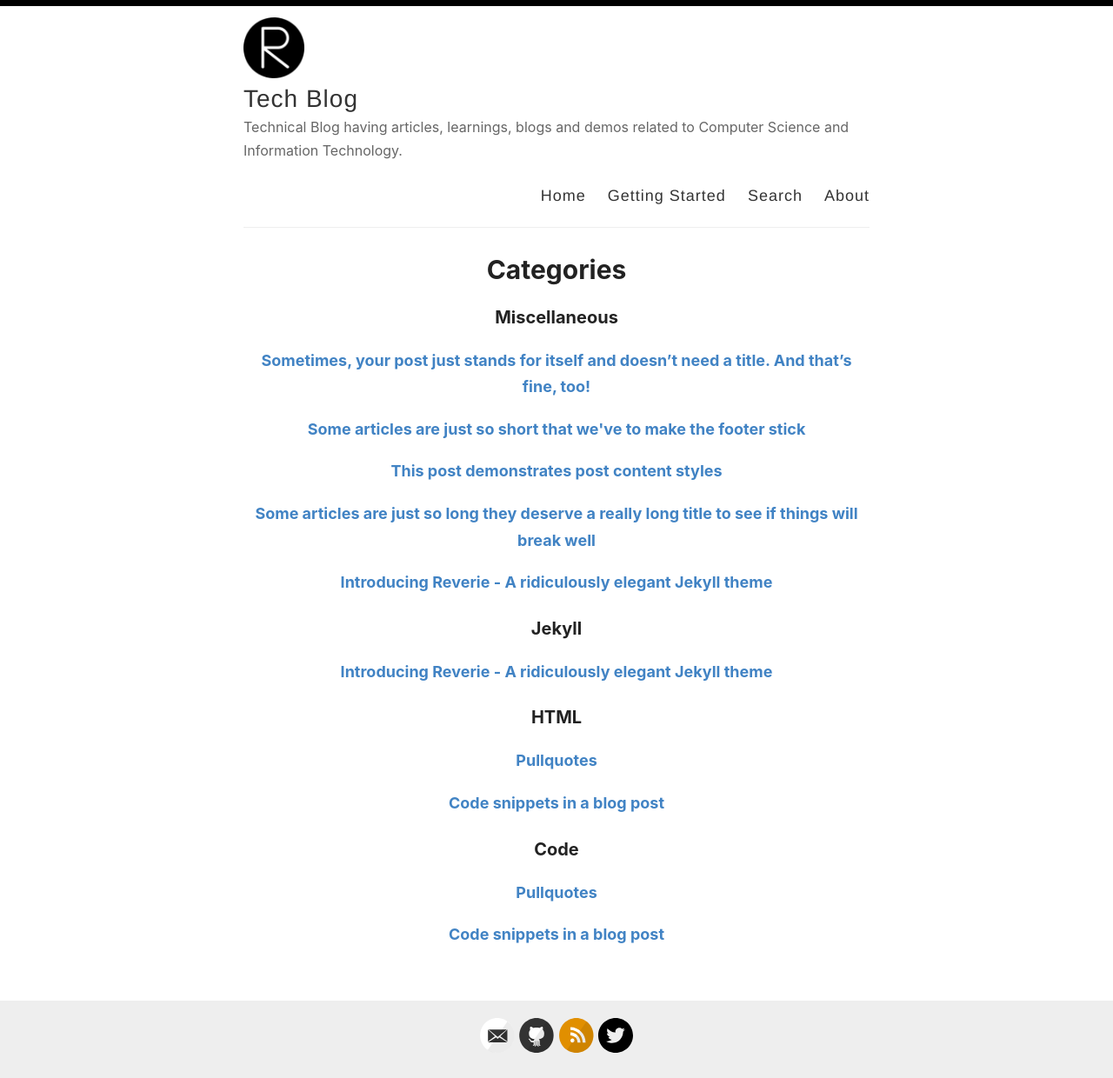
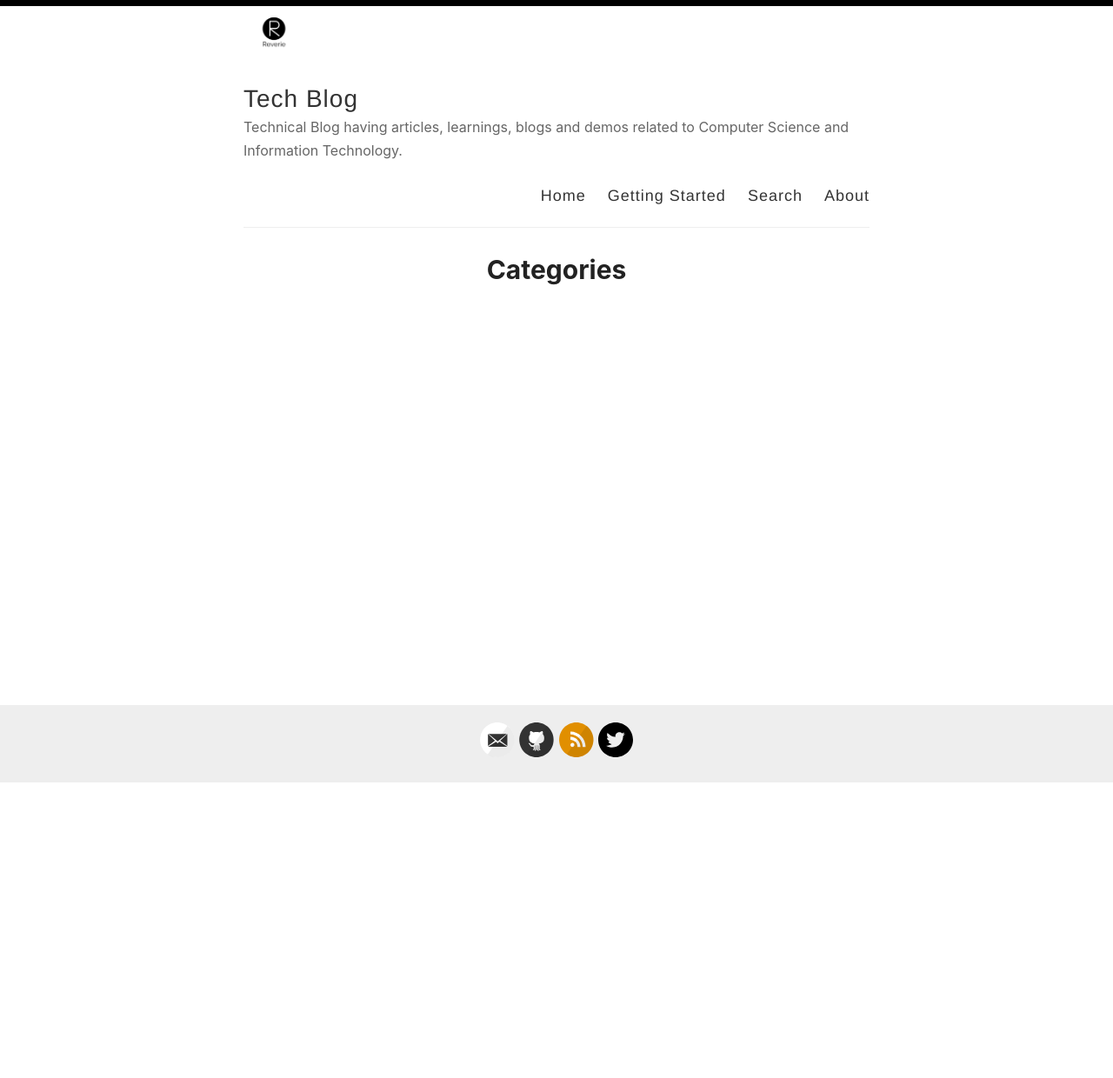
Before and after one commit to jaykay12/tech, a Jekyll site: the page built from _pages/categories.md, in a window 1280 px wide. Shown: the whole page at 87% size. Built offline with Jekyll 4.4.1, drawn with Linux system fonts in a browser that asks for light colours; after the commit the page ends 901 px from its top, so only the background shows below that; some of the changed lines change nothing that is shown.

Commit message:
Started off with tidying things up

````diff
--- a/_config.yml
+++ b/_config.yml
@@ -12,7 +12,7 @@
 description: Technical Blog having articles, learnings, blogs and demos related to Computer Science and Information Technology.
 
 # URL of your avatar or profile pic (you could use your GitHub profile pic)
-avatar: /images/reverie.png
+avatar: /images/reverie-text.png
 
 #
 # Flags below are optional
--- a/_pages/about.md
+++ b/_pages/about.md
@@ -4,26 +4,44 @@
 permalink: /about/
 ---
 
-[Reverie](https://github.com/amitmerchant1990/reverie) is a Jekyll theme which is simple and opinionated. It's actually a fork of [jekyll-now](https://github.com/barryclark/jekyll-now) with some additional features and personal touches which I've implemented to suit my needs for [my blog](https://www.amitmerchant.com).
+This is a technical blogging place owned by [Jalaz Kumar](https://github.com/jaykay12), where he posts about his learnings, technical articles and demos.
 
-This is a plug-and-play Jekyll theme which you can use on GitHub Pages without even setting up a local environment.
+## Short Tutorials
 
-## Features
+- [ ] JavaScript
+- [ ] Core Java
+- [ ] CPP
+- [ ] Python
+- [ ] MySQL
 
-- Command-line free fork-first workflow, using GitHub.com to create, customize and post to your blog
-- Fully responsive and mobile optimized base theme
-- Sass/Coffeescript support using Jekyll 2.0
-- Free hosting on your GitHub Pages user site
-- All the SEO goodies comes in-built
-- Markdown blogging
-- Syntax highlighting using Pygments
-    - [Dracula syntax theme](https://draculatheme.com/) included
-- Disqus commenting
-- Google Analytics integration
-- Fuzzy search across blog posts
-- Pagination of posts works out-of-the-box.
-- Categorize posts out-of-the box
-- RSS Feed
-- In-built sitemap
+## Articles
+
+- [ ] WebRTC
+- [ ] Test-driven development in JS using ChaiJS and mochaJS
+- [ ] Test-driven development in Python using unittest
+- [ ] WebPacks(NPM,Yarn,Babel)
+- [ ] nodeJS
+- [ ] reactJS (class components)
+- [ ] reactJS (functional components)
+- [ ] reactJS (React Hooks)
+- [ ] Apache SolR
+- [ ] oAuth
+- [ ] Spring Boot
+- [ ] Java Spring
+- [ ] Pandas
+- [ ] Recommender Systems using Collaborative Filtering
+
+## Demos
+
+- [ ] Deploying nodeJS app to Heroku
+- [ ] Deploying python-flask app to Heroku
+- [ ] Deploying python-flask app to Microsoft Azure
+- [ ] Deploying reactJS app to Netlify
+- [ ] Setting up CI/CD using Travis CI/Heroku
+- [ ] Setting up CI/CD using GitHub Actions/Heroku
+- [ ] Setting up CI/CD using GitHub Actions/Netlify
+- [ ] Tech Automation using Google Sheets API and Python
+- [ ] Creating and Deploying Alexa Skill to Alexa Store
+- [ ] Creating and Deploying Google Actions to Google Store
 
 Learn more about it [here](https://github.com/amitmerchant1990/reverie) on how to get started.
--- a/_pages/getting-started.md
+++ /dev/null
@@ -1,51 +0,0 @@
----
-layout: page
-title: Getting started with Reverie
-permalink: /getting-started/
----
-
-### Step 1) Fork Reverie to your User Repository
-
-Fork [this repository](https://github.com/amitmerchant1990/reverie), then rename the repository to `yourgithubusername.github.io`.
-
-Alternatively, you can use [Use this template](https://github.com/amitmerchant1990/reverie/generate) button if you want to create a repository with a clean commit history which will use Reverie as a template.
-
-Your Jekyll blog will often be viewable immediately at <https://yourgithubusername.github.io> (if it's not, you can often force it to build by completing step 2)
-
-### Step 2) Customize and view your site
-
-Enter your site name, description, avatar and many other options by editing the `_config.yml` file. You can easily turn on Google Analytics tracking, Disqus commenting and social icons here.
-
-Making a change to `_config.yml` (or any file in your repository) will force GitHub Pages to rebuild your site with jekyll. Your rebuilt site will be viewable a few seconds later at <https://yourgithubusername.github.io> - if not, give it ten minutes as GitHub suggests and it'll appear soon.
-
-### Step 3) Publish your first blog post
-
-Create a new file called `/_posts/2019-2-13-Hello-World.md` to publish your first blog post. That's all you need to do to publish your first blog post! This [Markdown Cheatsheet](https://github.com/adam-p/markdown-here/wiki/Markdown-Cheatsheet) might come in handy while writing the posts.
-
-> You can add additional posts in the browser on GitHub.com too! Just hit the <kbd>Create new file</kbd> button in `/_posts/` to create new content. Just make sure to include the [front-matter](http://jekyllrb.com/docs/frontmatter/) block at the top of each new blog post and make sure the post's filename is in this format: year-month-day-title.md
-
-## Using Categories in Reverie
-
-You can categorize your content based on `categories` in Reverie. For this, you just need to add `categories` in front matter like below:
-
-For adding single category:
-
-```md
-categories: JavaScript
-```
-
-For adding multiple categories:
-
-```md
-categories: [PHP, Laravel]
-```
-
-The contegorized content can be shown over this URL: <https://yourgithubusername.github.io/categories/>
-
-## RSS
-
-The generated [RSS feed](https://en.wikipedia.org/wiki/RSS) of your blog can be found at <https://yourgithubusername.github.io/feed>. You can see the example RSS feed over [here](https://www.amitmerchant.com/reverie/feed).
-
-## Sitemap
-
-The generated sitemap of your blog can be found at <https://yourgithubusername.github.io/sitemap>. You can see the example sitemap feed over [here](https://www.amitmerchant.com/reverie/sitemap).
--- a/_posts/2019-02-13-introducing-reverie-jekyll-theme.md
+++ /dev/null
@@ -1,85 +0,0 @@
----
-layout: post
-title: Introducing Reverie - A ridiculously elegant Jekyll theme
-categories: [Miscellaneous, Jekyll]
----
-
-[Reverie](https://github.com/amitmerchant1990/reverie) is a [Jekyll](https://jekyllrb.com/)-powered theme which is simple and opinionated. It's actually a fork of [jekyll-now](https://github.com/barryclark/jekyll-now) with some additional features and personal touches which I've implemented to suit my needs for my blog.
-
-This is a plug-and-play Jekyll theme which you can use on GitHub Pages without even setting up a local environment.
-
-![](/images/reverie-demo.png)
-
-## Features overview
-
-- Command-line free fork-first workflow, using GitHub.com to create, customize and post to your blog
-- Fully responsive and mobile optimized base theme
-- Sass/Coffeescript support using Jekyll 2.0
-- Free hosting on your GitHub Pages user site
-- All the SEO goodies comes in-built
-- Markdown blogging
-- Syntax highlighting using Pygments
-    - [Dracula syntax theme](https://draculatheme.com/) included
-- Disqus commenting
-- Google Analytics integration
-- Fuzzy search across blog posts
-- Pagination of posts works out-of-the-box.
-- Categorize posts out-of-the box
-- RSS Feed
-- In-built sitemap
-
-<div style="text-align: center;">
- <script async type="text/javascript" src="//cdn.carbonads.com/carbon.js?serve=CE7D6KJY&placement=wwwamitmerchantcom" id="_carbonads_js"></script>
-</div>
-
-## Using Reverie on GitHub Pages
-
-### Step 1) Fork Reverie to your User Repository
-
-Fork [this repository](https://github.com/amitmerchant1990/reverie), then rename the repository to `yourgithubusername.github.io`.
-
-Alternatively, you can use [Use this template](https://github.com/amitmerchant1990/reverie/generate) button if you want to create a repository with a clean commit history which will use Reverie as a template.
-
-Your Jekyll blog will often be viewable immediately at <https://yourgithubusername.github.io> (if it's not, you can often force it to build by completing step 2)
-
-### Step 2) Customize and view your site
-
-Enter your site name, description, avatar and many other options by editing the `_config.yml` file. You can easily turn on Google Analytics tracking, Disqus commenting and social icons here.
-
-Making a change to `_config.yml` (or any file in your repository) will force GitHub Pages to rebuild your site with jekyll. Your rebuilt site will be viewable a few seconds later at <https://yourgithubusername.github.io> - if not, give it ten minutes as GitHub suggests and it'll appear soon.
-
-### Step 3) Publish your first blog post
-
-Create a new file called `/_posts/2019-2-13-Hello-World.md` to publish your first blog post. That's all you need to do to publish your first blog post! This [Markdown Cheatsheet](https://github.com/adam-p/markdown-here/wiki/Markdown-Cheatsheet) might come in handy while writing the posts.
-
-> You can add additional posts in the browser on GitHub.com too! Just hit the <kbd>Create new file</kbd> button in `/_posts/` to create new content. Just make sure to include the [front-matter](http://jekyllrb.com/docs/frontmatter/) block at the top of each new blog post and make sure the post's filename is in this format: year-month-day-title.md
-
-## Using Categories in Reverie
-
-You can categorize your content based on `categories` in Reverie. For this, you just need to add `categories` in front matter like below:
-
-For adding single category:
-
-```md
-categories: JavaScript
-```
-
-For adding multiple categories:
-
-```md
-categories: [PHP, Laravel]
-```
-
-The contegorized content can be shown over this URL: <https://yourgithubusername.github.io/categories/>
-
-## RSS
-
-The generated [RSS feed](https://en.wikipedia.org/wiki/RSS) of your blog can be found at <https://yourgithubusername.github.io/feed>. You can see the example RSS feed over [here](https://www.amitmerchant.com/reverie/feed).
-
-## Sitemap
-
-The generated sitemap of your blog can be found at <https://yourgithubusername.github.io/sitemap>. You can see the example sitemap feed over [here](https://www.amitmerchant.com/reverie/sitemap).
-
-## License
-
-MIT
--- a/_posts/2019-08-08-no-title-posts.md
+++ /dev/null
@@ -1,6 +0,0 @@
----
-layout: post
-title: ""
-categories: Miscellaneous
----
-Sometimes, your post just stands for itself and doesn't need a title. And that's fine, too!
--- a/_posts/2019-12-11-pullquotes.md
+++ /dev/null
@@ -1,14 +0,0 @@
----
-layout: post
-title:  Pullquotes
-categories: [HTML,Code]
-excerpt: In graphic design, a pull quote (also known as a lift-out pull quote) is a key phrase, quotation, or excerpt that has been pulled from an article and used as a page layout graphic element, serving to entice readers into the article or to highlight a key topic.
----
-
-In graphic design, a pull quote (also known as a lift-out pull quote) is a key phrase, quotation, or excerpt that has been pulled from an article and used as a page layout graphic element, serving to entice readers into the article or to highlight a key topic. {% include pullquote.html quote="It is typically placed in a larger or distinctive typeface and on the same page." %} Pull quotes are often used in magazine and newspaper articles, annual reports, and brochures, as well as on the web. They can add visual interest to text-heavy pages with few images or illustrations.
-
-Placement of a pull quote on a page may be defined in a publication's or website's style guide. Such a typographic device may or may not be aligned with a column on the page. Some designers, for example, choose not to align the quote. In that case, the quotation cuts into two or more columns, as in the example shown. Because the pull quote invites the reader to read about the highlighted material, the pull quote should appear before the text it cites and, generally, fairly close to it.
-
-Pull quotes need not be a verbatim copy of the text being quoted; depending on a publication's house style, pull quotes may be abbreviated for space or paraphrased for clarity, with or without indication.
-
-A disadvantage of pull quotes as a design element is that they can disrupt the reading process of readers invested in reading the text sequentially by drawing attention to ghost fragments out of context. At the other extreme, when pull quotes are used to break up what would otherwise be a formless wall of text, pull quote can serve as visual landmarks to help the reader maintain a sense of sequence and place.
--- a/_posts/2019-7-27-super-long-article.md
+++ /dev/null
@@ -1,11 +0,0 @@
----
-layout: post
-title: Some articles are just so long they deserve a really long title to see if things will break well
-categories: Miscellaneous
----
-
-Lorem ipsum dolor sit amet, consectetur adipiscing elit. Fusce bibendum neque eget nunc mattis eu sollicitudin enim tincidunt. Vestibulum lacus tortor, ultricies id dignissim ac, bibendum in velit. Proin convallis mi ac felis pharetra aliquam. Curabitur dignissim accumsan rutrum. In arcu magna, aliquet vel pretium et, molestie et arcu. Mauris lobortis nulla et felis ullamcorper bibendum. Phasellus et hendrerit mauris. Proin eget nibh a massa vestibulum pretium. Suspendisse eu nisl a ante aliquet bibendum quis a nunc. Praesent varius interdum vehicula. Aenean risus libero, placerat at vestibulum eget, ultricies eu enim. Praesent nulla tortor, malesuada adipiscing adipiscing sollicitudin, adipiscing eget est.
-
-Lorem ipsum dolor sit amet, consectetur adipiscing elit. Fusce bibendum neque eget nunc mattis eu sollicitudin enim tincidunt. Vestibulum lacus tortor, ultricies id dignissim ac, bibendum in velit. Proin convallis mi ac felis pharetra aliquam. Curabitur dignissim accumsan rutrum. In arcu magna, aliquet vel pretium et, molestie et arcu. Mauris lobortis nulla et felis ullamcorper bibendum. Phasellus et hendrerit mauris. Proin eget nibh a massa vestibulum pretium. Suspendisse eu nisl a ante aliquet bibendum quis a nunc. Praesent varius interdum vehicula. Aenean risus libero, placerat at vestibulum eget, ultricies eu enim. Praesent nulla tortor, malesuada adipiscing adipiscing sollicitudin, adipiscing eget est.
-
-Lorem ipsum dolor sit amet, consectetur adipiscing elit. Fusce bibendum neque eget nunc mattis eu sollicitudin enim tincidunt. Vestibulum lacus tortor, ultricies id dignissim ac, bibendum in velit. Proin convallis mi ac felis pharetra aliquam. Curabitur dignissim accumsan rutrum. In arcu magna, aliquet vel pretium et, molestie et arcu. Mauris lobortis nulla et felis ullamcorper bibendum. Phasellus et hendrerit mauris. Proin eget nibh a massa vestibulum pretium. Suspendisse eu nisl a ante aliquet bibendum quis a nunc. Praesent varius interdum vehicula. Aenean risus libero, placerat at vestibulum eget, ultricies eu enim. Praesent nulla tortor, malesuada adipiscing adipiscing sollicitudin, adipiscing eget est.
--- a/_posts/2019-7-27-this-post-demonstrates-post-content-styles.md
+++ /dev/null
@@ -1,95 +0,0 @@
----
-layout: post
-title: This post demonstrates post content styles
-categories: Miscellaneous
----
-
-Lorem ipsum dolor sit amet, consectetur adipiscing elit. Fusce bibendum neque eget nunc mattis eu sollicitudin enim tincidunt. Vestibulum lacus tortor, ultricies id dignissim ac, bibendum in velit. Praesent varius interdum vehicula. Aenean risus libero, placerat at vestibulum eget, ultricies eu enim. Praesent nulla tortor, malesuada adipiscing adipiscing sollicitudin, adipiscing eget est.
-
-## Some great heading (h2)
-
-Proin convallis mi ac felis pharetra aliquam. Curabitur dignissim accumsan rutrum. In arcu magna, aliquet vel pretium et, molestie et arcu.
-
-Mauris lobortis nulla et felis ullamcorper bibendum. Phasellus et hendrerit mauris. Proin eget nibh a massa vestibulum pretium. Suspendisse eu nisl a ante aliquet bibendum quis a nunc. Praesent varius interdum vehicula. Aenean risus libero, placerat at vestibulum eget, ultricies eu enim. Praesent nulla tortor, malesuada adipiscing adipiscing sollicitudin, adipiscing eget est.
-
-## Another great heading (h2)
-
-Lorem ipsum dolor sit amet, consectetur adipiscing elit. Fusce bibendum neque eget nunc mattis eu sollicitudin enim tincidunt. Vestibulum lacus tortor, ultricies id dignissim ac, bibendum in velit.
-
-### Some great subheading (h3)
-
-Proin convallis mi ac felis pharetra aliquam. Curabitur dignissim accumsan rutrum. In arcu magna, aliquet vel pretium et, molestie et arcu. Mauris lobortis nulla et felis ullamcorper bibendum.
-
-Phasellus et hendrerit mauris. Proin eget nibh a massa vestibulum pretium. Suspendisse eu nisl a ante aliquet bibendum quis a nunc.
-
-### Some great subheading (h3)
-
-Praesent varius interdum vehicula. Aenean risus libero, placerat at vestibulum eget, ultricies eu enim. Praesent nulla tortor, malesuada adipiscing adipiscing sollicitudin, adipiscing eget est.
-
-> This quote will change your life. It will reveal the secrets of the universe, and all the wonders of humanity. Don't misuse it.
-
-Lorem ipsum dolor sit amet, consectetur adipiscing elit. Fusce bibendum neque eget nunc mattis eu sollicitudin enim tincidunt.
-
-### Some great subheading (h3)
-
-Vestibulum lacus tortor, ultricies id dignissim ac, bibendum in velit. Proin convallis mi ac felis pharetra aliquam. Curabitur dignissim accumsan rutrum.
-
-```html
-<html>
-  <head>
-  </head>
-  <body>
-    <p>Hello, World!</p>
-  </body>
-</html>
-```
-
-
-In arcu magna, aliquet vel pretium et, molestie et arcu. Mauris lobortis nulla et felis ullamcorper bibendum. Phasellus et hendrerit mauris.
-
-#### You might want a sub-subheading (h4)
-
-In arcu magna, aliquet vel pretium et, molestie et arcu. Mauris lobortis nulla et felis ullamcorper bibendum. Phasellus et hendrerit mauris.
-
-In arcu magna, aliquet vel pretium et, molestie et arcu. Mauris lobortis nulla et felis ullamcorper bibendum. Phasellus et hendrerit mauris.
-
-#### But it's probably overkill (h4)
-
-In arcu magna, aliquet vel pretium et, molestie et arcu. Mauris lobortis nulla et felis ullamcorper bibendum. Phasellus et hendrerit mauris.
-
-### Oh hai, an unordered list!!
-
-In arcu magna, aliquet vel pretium et, molestie et arcu. Mauris lobortis nulla et felis ullamcorper bibendum. Phasellus et hendrerit mauris.
-
-- First item, yo
-- Second item, dawg
-- Third item, what what?!
-- Fourth item, fo sheezy my neezy
-
-### Oh hai, an ordered list!!
-
-In arcu magna, aliquet vel pretium et, molestie et arcu. Mauris lobortis nulla et felis ullamcorper bibendum. Phasellus et hendrerit mauris.
-
-1. First item, yo
-2. Second item, dawg
-3. Third item, what what?!
-4. Fourth item, fo sheezy my neezy
-
-
-
-## Headings are cool! (h2)
-
-Proin eget nibh a massa vestibulum pretium. Suspendisse eu nisl a ante aliquet bibendum quis a nunc. Praesent varius interdum vehicula. Aenean risus libero, placerat at vestibulum eget, ultricies eu enim. Praesent nulla tortor, malesuada adipiscing adipiscing sollicitudin, adipiscing eget est.
-
-Praesent nulla tortor, malesuada adipiscing adipiscing sollicitudin, adipiscing eget est.
-
-Proin eget nibh a massa vestibulum pretium. Suspendisse eu nisl a ante aliquet bibendum quis a nunc.
-
-### Tables
-
-|Title 1               | Title 2               | Title 3               | Title 4              |
-|--------------------- | --------------------- | --------------------- | ---------------------|
-|lorem                 | lorem ipsum           | lorem ipsum dolor     | lorem ipsum dolor sit|
-|lorem ipsum dolor sit | lorem ipsum dolor sit | lorem ipsum dolor sit | lorem ipsum dolor sit|
-|lorem ipsum dolor sit | lorem ipsum dolor sit | lorem ipsum dolor sit | lorem ipsum dolor sit|
-|lorem ipsum dolor sit | lorem ipsum dolor sit | lorem ipsum dolor sit | lorem ipsum dolor sit|
--- a/_posts/2019-7-28-super-short-article.md
+++ /dev/null
@@ -1,7 +0,0 @@
----
-layout: post
-title: Some articles are just so short that we've to make the footer stick
-categories: Miscellaneous
----
-
-Lorem ipsum dolor sit amet, consectetur adipisicing elit, sed do eiusmod tempor incididunt ut labore et dolore magna aliqua. Ut enim ad minim veniam, quis nostrud exercitation ullamco laboris nisi ut aliquip ex ea commodo consequat. Duis aute irure dolor in reprehenderit in voluptate velit esse cillum dolore eu fugiat nulla pariatur. Excepteur sint occaecat cupidatat non proident, sunt in culpa qui officia deserunt mollit anim id est laborum.
--- a/_posts/2019-8-12-code-snippets.md
+++ /dev/null
@@ -1,42 +0,0 @@
----
-layout: post
-title:  Code snippets in a blog post
-categories: [HTML,Code]
----
-
-This post demonstrate the use of code snippets in the theme. The code snippets are powered by [Pygments](http://pygments.org/) and the code theme that is been used in Reverie is called [Draula](https://draculatheme.com/).
-
-This is a raw snippet:
-
-```
-hello world
-123
-This is a text snippet
-```
-
-This is a PHP snippet:
-
-```php
-<?php
-    echo 'Hello, World!';
-?>
-```
-
-This is a JavaScript snippet:
-
-```js
-const add = (a, b) => a + b
-const minus = (a, b) => a - b
-
-console.log(add(100,200))  // 300
-console.log(minus(100,200))  // -100
-```
-
-This is a Python snippet:
-
-```python
-def say_hello():
-    print("hello world!")
-
-say_hello()   // "hello world!"
-```
````
Also changed, not shown: .github/FUNDING.yml (deleted), README.md, images/categories.png (deleted), images/galaxy.jpg (deleted), images/mobile-demo.png (deleted), images/reverie-demo.png (deleted), images/reverie.png (deleted), images/search.png (deleted).
